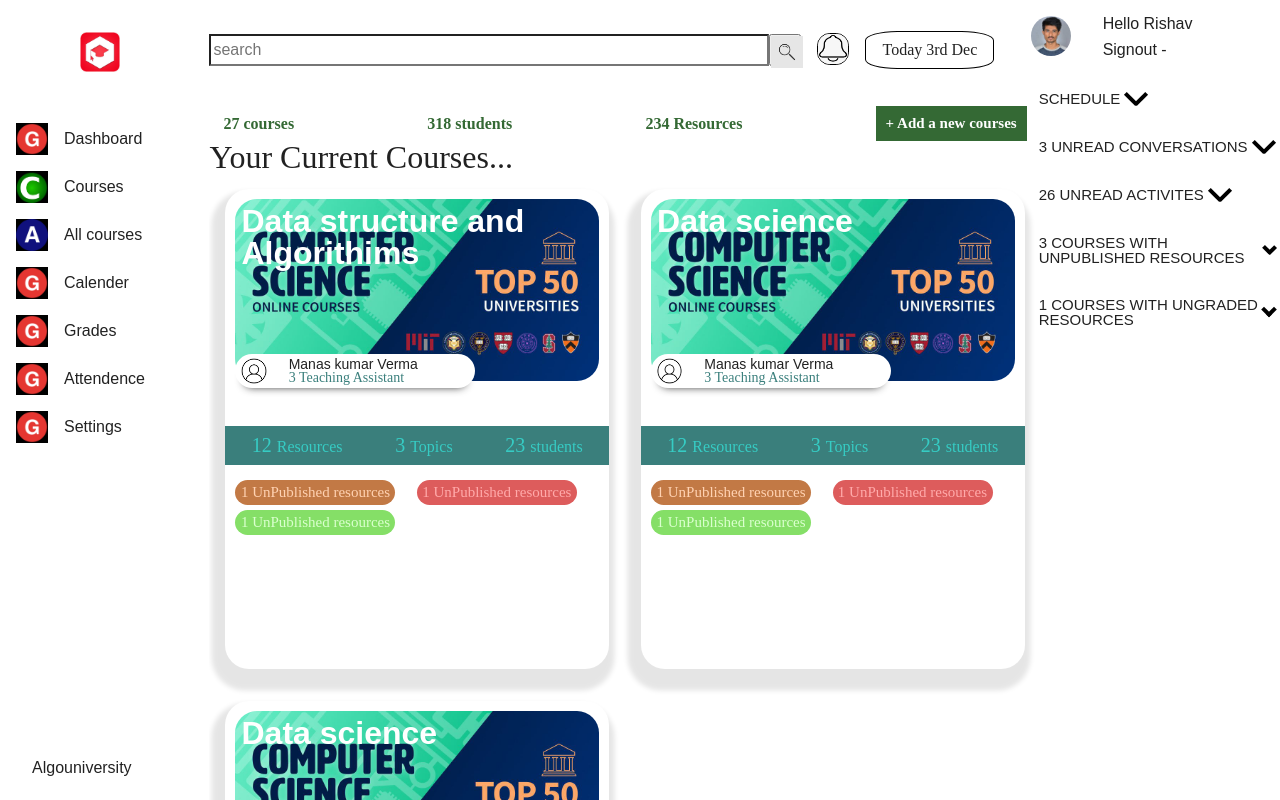
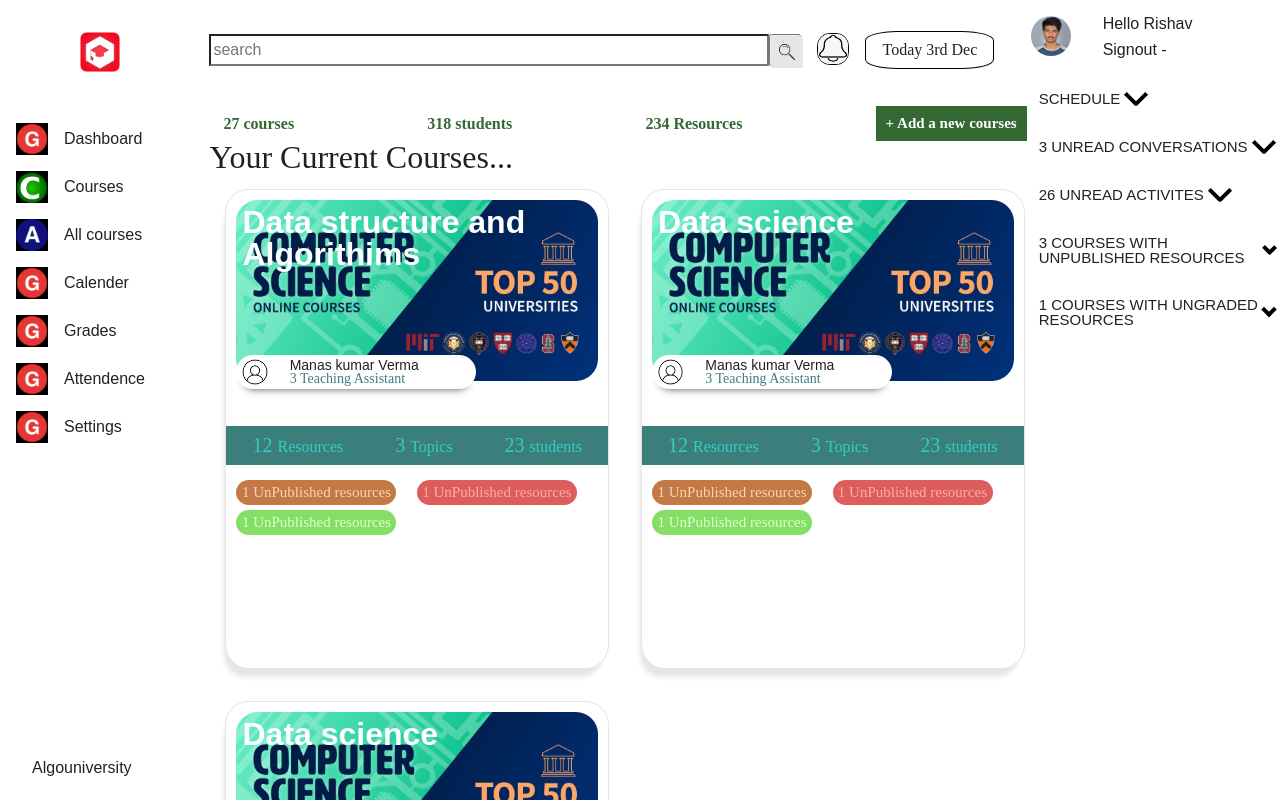
Before and after one commit to tarun846/AlgoAcademyDashboard, a React (Create React App) app: page / in a window 1280 px wide. Shown: the top 800 px of the page. Built offline with nearby package versions, Linux system fonts and the light colour scheme.

Commit message:
seconds commited

```diff
--- a/src/stlyle/_Coursebox.scss
+++ b/src/stlyle/_Coursebox.scss
@@ -13,9 +13,10 @@
     height: 60vh;
     background-color: white;
 
-    box-shadow: -4px 12px 5px 9.5px rgba(0,0,0,0.10);
+    box-shadow: -4px 11px 5px -3px rgba(0,0,0,0.1);
 
     ;
+    border: 1px solid rgba(0,0,0,0.10) ;
     .background-dashboard{
 
       img{
--- a/src/stlyle/style.css
+++ b/src/stlyle/style.css
@@ -324,8 +324,9 @@ img {
   margin-right: 1rem;
   height: 60vh;
   background-color: white;
-  -webkit-box-shadow: -4px 12px 5px 9.5px rgba(0, 0, 0, 0.1);
-          box-shadow: -4px 12px 5px 9.5px rgba(0, 0, 0, 0.1);
+  -webkit-box-shadow: -4px 11px 5px -3px rgba(0, 0, 0, 0.1);
+          box-shadow: -4px 11px 5px -3px rgba(0, 0, 0, 0.1);
+  border: 1px solid rgba(0, 0, 0, 0.1);
 }
 
 .dashboard_current .dashboard-content .background-dashboard img {
```
Also changed, not shown: 1 other file (tests, documents, lock files or other folders).
